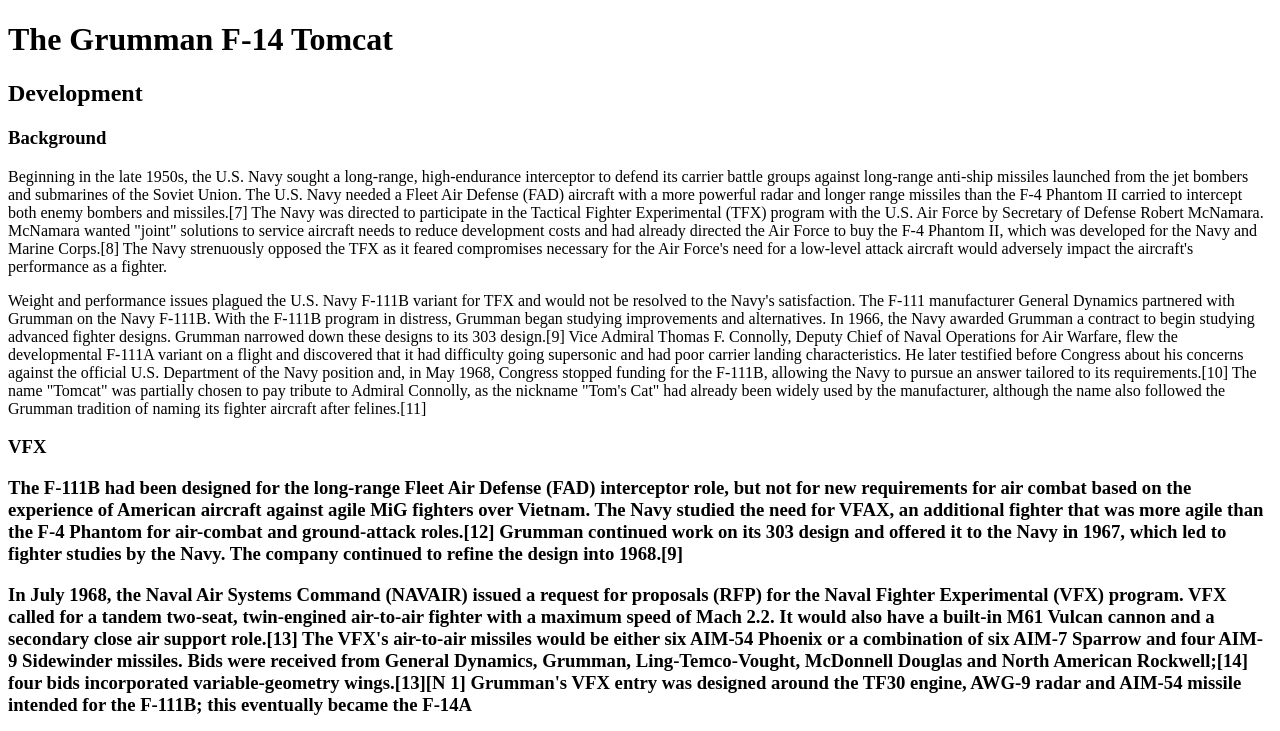
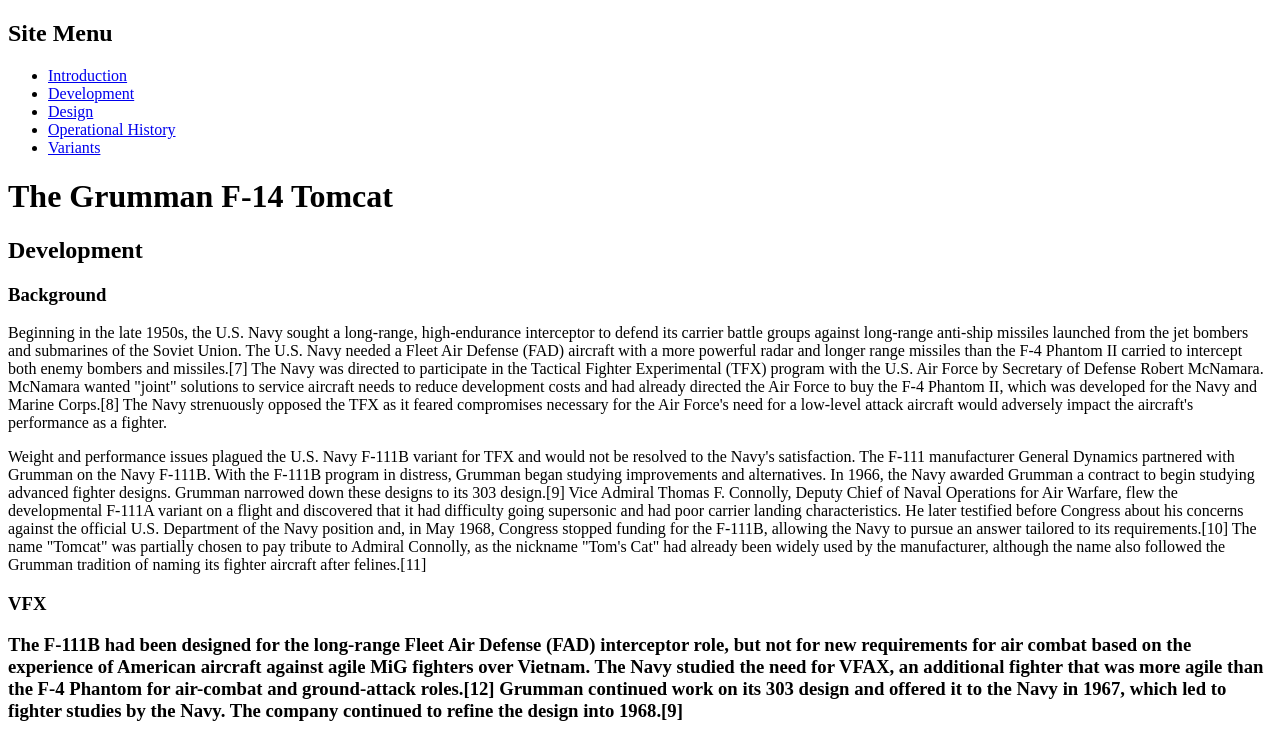
Before and after one commit to jschaaf/Gruman-F14-Tomcat, a plain HTML site: page development.html in a window 1280 px wide. Shown: the top 731 px of the page. Drawn offline with Linux system fonts and the light colour scheme.

Commit message:
Update development.html

```diff
--- a/development.html
+++ b/development.html
@@ -5,6 +5,18 @@
 </head>
 
 <body>
+
+ <nav>
+ <h1>Site Menu</h1>
+ <ul>
+  <li><a href="index.html">Introduction</a></li>
+  <li><a href="development.html">Development</a></li>
+  <li><a href="design.html">Design</a></li>
+  <li><a href="operational_history.html">Operational History</a></li>
+  <li><a href="variants.html">Variants</a></li>
+ </ul>
+ </nav>
+
 <h1>The Grumman F-14 Tomcat</h1>
 <h2>Development</h2>
 
```
